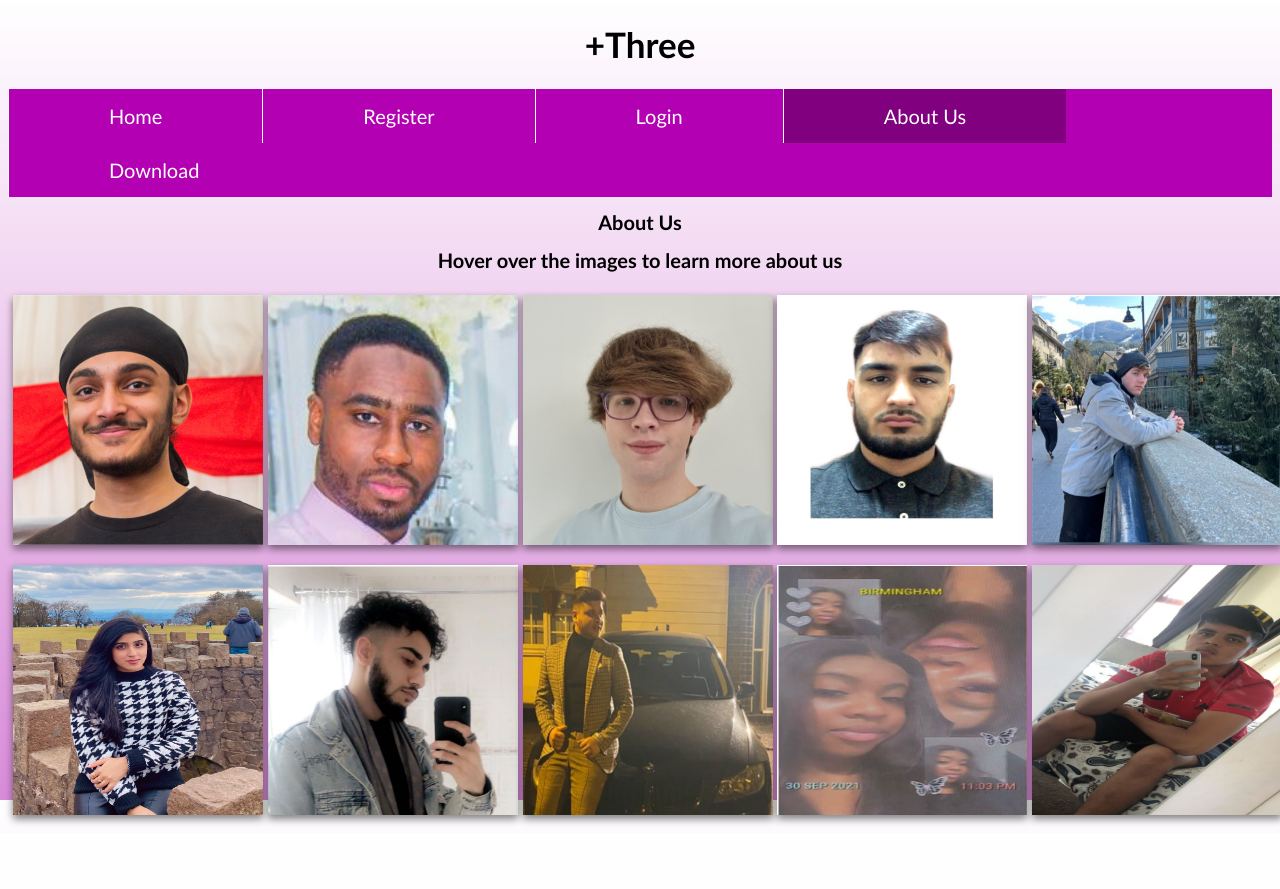
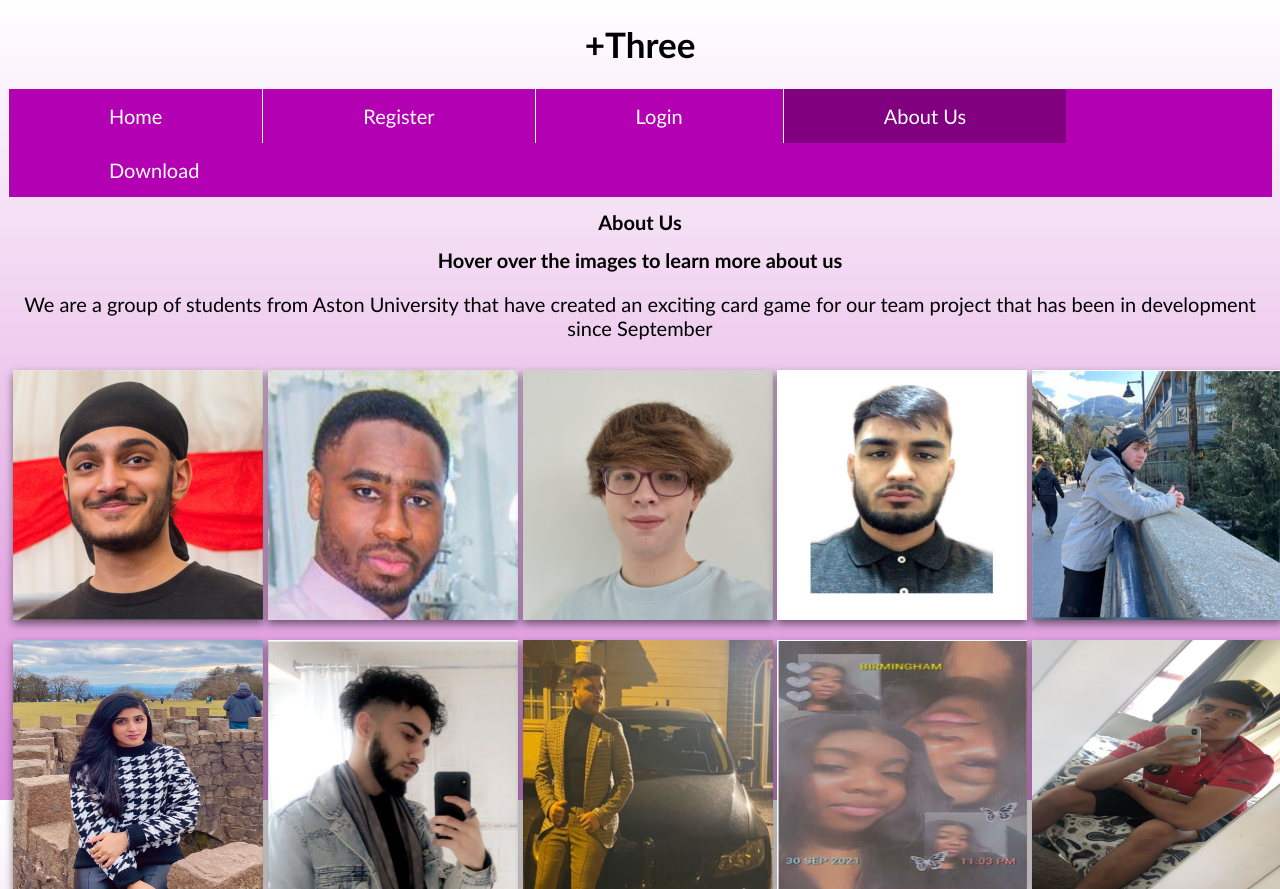
Before and after one commit to Team-19-group-project/website, a PHP site: page /about.php in a window 1280 px wide. Shown: the top 889 px of the page. Before the commit the page ends 825 px from the top, so only its background shows below. Run offline with PHP 8.4, Linux system fonts and the light colour scheme.

Commit message:
Add files via upload

```diff
--- a/about.php
+++ b/about.php
@@ -22,6 +22,7 @@
 
 		<h1 class="aston_Title" align="center"> Hover over the images to learn more about us</h1>
 
+		<p><center> We are a group of students from Aston University that have created an exciting card game for our team project that has been in development since September</center><p>
 
 		<!--Card template used from w3schools.com-->
 		<div class = "row">
```
